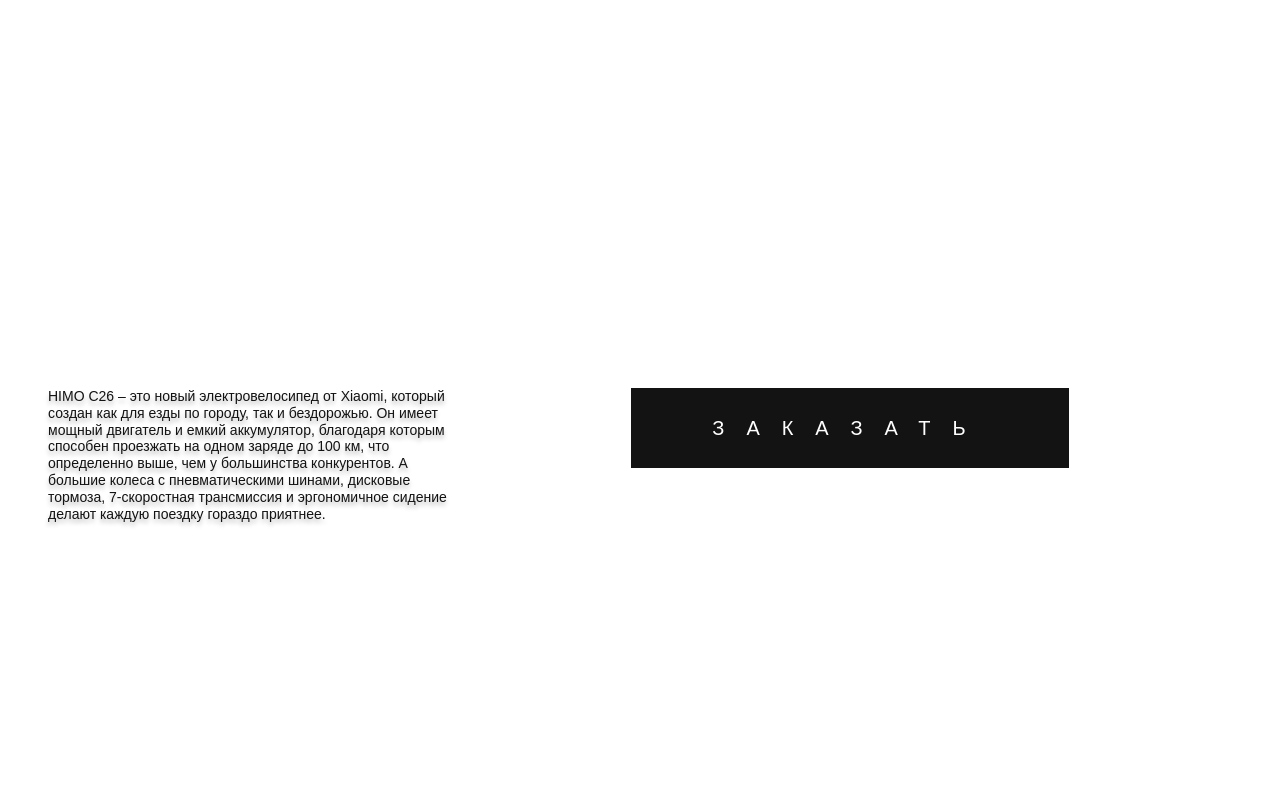
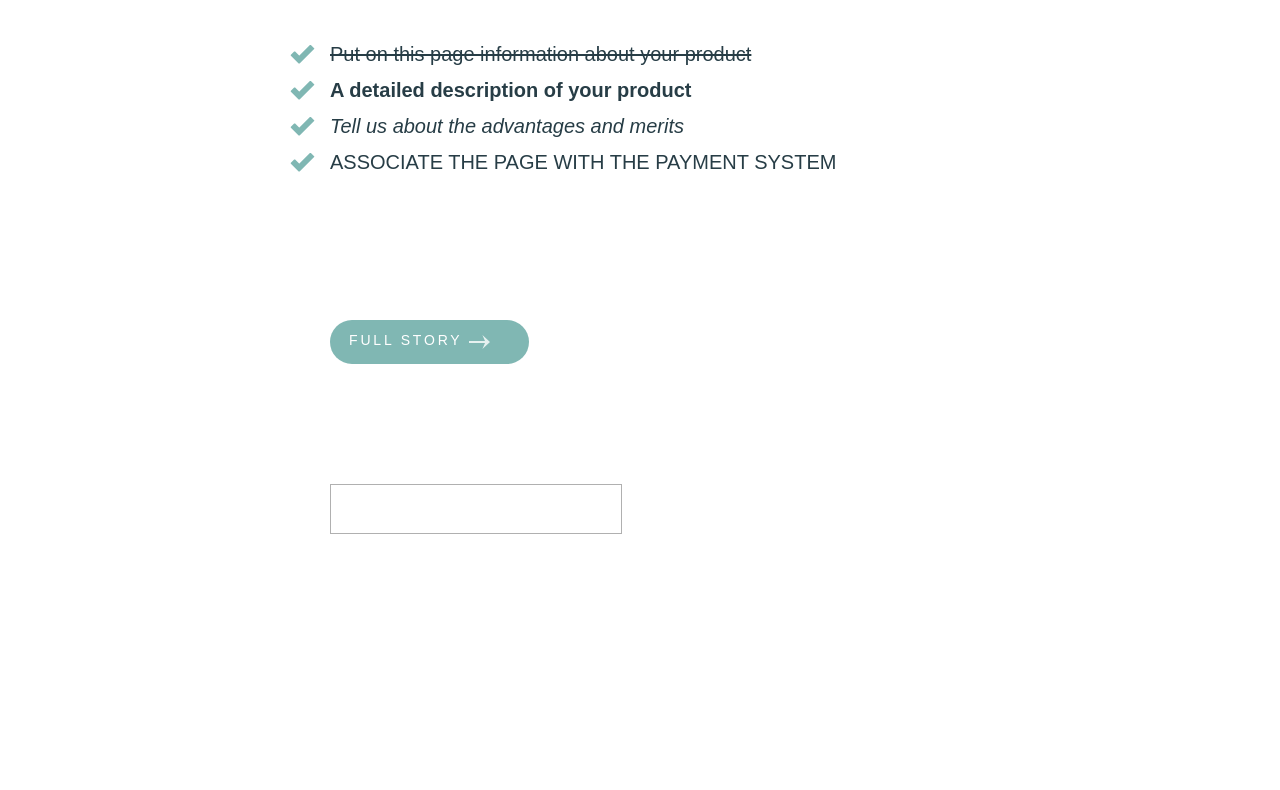
Before and after one commit to dacenkoa/mylessons, a plain HTML site: page index.html in a window 1280 px wide. Shown: the part 124-914 px from the top of the page. Before the commit the page ends 808 px from the top, so only its background shows below. Drawn offline with Linux system fonts and the light colour scheme.

Commit message:
home work #6

```diff
--- /dev/null
+++ b/css/kllas.css
@@ -0,0 +1,184 @@
+
+*{
+	padding: 0;
+	margin: 0;
+	border: 0;
+}
+*,*:before,*:after{
+	-moz-box-sizing: border-box;
+	-webkit-box-sizing: border-box;
+	box-sizing: border-box;
+}
+:focus,:active{outline: none;}
+a:focus,a:active{outline: none;}
+nav,footer,header,aside{display: block;}
+html,body{
+	height: 100%;
+	width: 100%;
+	font-size: 100%;
+	line-height: 1;
+	font-size: 14px;
+	-ms-text-size-adjust: 100%;
+	-moz-text-size-adjust: 100%;
+	-webkit-text-size-adjust: 100%;
+}
+input,button,textarea{font-family:inherit;}
+input::-ms-clear{display: none;}
+button{cursor: pointer;}
+button::-moz-focus-inner {padding:0;border:0;}
+a, a:visited{text-decoration: none;}
+a:hover{text-decoration: none;}
+ul li{list-style: none;}
+img{vertical-align: top;}
+h1,h2,h3,h4,h5,h6{font-size:inherit;font-weight: 400;}
+
+.container {
+    /* background-color: #b79b80; */
+    margin: 160px 0 0 290px;
+}
+.text_1 {
+
+}
+.text_1 span{
+    /* background-color: blueviolet; */
+
+}
+
+ul li{
+    background: url('../img/check_img.png') left no-repeat;
+    /* margin: 5px 0px 0px 0px; */
+    padding: 0px 0px 0px 40px;
+}
+
+.text_1 li:nth-child(1){
+    color: #273d46;
+    font-family: Arial, Helvetica, sans-serif;
+    font-size: 20px;
+    line-height: 36px;
+    text-align: left;
+    text-decoration: line-through;
+    }
+.text_1 li:nth-child(2){
+    color: #273d46;
+    font-family: Arial, Helvetica, sans-serif;
+    font-size: 20px;
+    font-weight: bold;
+    line-height: 36px;
+    text-align: left;
+    }
+.text_1 li:nth-child(3){
+    color: #273d46;
+    font-family: Arial, Helvetica, sans-serif;
+    font-size: 20px;
+    font-style: italic;
+    line-height: 36px;
+    text-align: left;
+    }
+.text_1 li:nth-child(4){
+    color: #273d46;
+    font-family: Arial, Helvetica, sans-serif;
+    font-size: 20px;;
+    line-height: 36px;
+    text-align: left;
+    text-transform: uppercase;
+    }
+
+
+
+
+.text_1 li:nth-child(1):hover{
+    color: #273d46;
+    font-family:Arial, Helvetica, sans-serif;
+    font-size: 20px;
+    line-height: 36px;
+    text-align: left;
+    text-decoration: none;
+}
+/* .text_1 li:nth-child(2):hover{
+    color:#273d46;
+    font-family: Arial, Helvetica, sans-serif;
+    font-size: 20px;
+    line-height: 36px;
+    text-align: left;
+} */
+.text_1 li:nth-child(2):hover{
+    font-family: Arial, Helvetica, sans-serif;
+    font-size: 20px;
+    line-height: 36px;
+    text-align: left;
+    color:#d55a5a;
+    background: url('../img/check_red.png') left no-repeat;
+    font-weight: 400;
+
+
+
+}
+.text_1 li:nth-child(3):hover{
+    color: #273d46;
+    font-family: Arial, Helvetica, sans-serif;
+    font-size: 20px;
+    line-height: 36px;
+    text-align: left;
+    font-style: normal;
+}
+.text_1 li:nth-child(4):hover{
+    color: #273d46;
+    font-family: Arial, Helvetica, sans-serif;
+    font-size: 20px;
+    line-height: 36px;
+    text-align: left;
+    text-transform: none;
+}
+
+
+
+.boton {
+
+    /* background-image: url('../img/arrov.svg') no-repeat; */
+    display: block;
+    width: 199px;
+    height: 44px;
+    background-color:#80b7b3;
+    font-size: 14px;
+    color: #ffffff;
+    text-transform: uppercase;
+    margin:0 0 30px 0 ;
+    font-family: Arial, Helvetica, sans-serif;
+    line-height: 40px;
+    text-align: center;
+    letter-spacing: 2.8px;
+    border-radius: 25px;
+    margin: 140px 0 0 40px;
+}
+
+.boton span{
+    color: #ffffff;
+    padding: auto 25px;
+}
+.img__arrov {
+    padding: 15px 20px 0 0;
+}
+
+.boton:hover{
+    box-shadow: 0 6px 40px rgba(128, 183, 179, 0.54);
+    background-color: #3a5856;
+}
+.boton:active{
+    background-color: #818181;
+}
+.textinput {
+    width: 292px;
+    height: 50px;
+    font-size: 18px;
+    border: 1px solid #b0b0b0;
+    margin:120px 0px 0px 40px;
+    padding: 0px 15px;
+    }
+.textinput:focus{
+    width: 292px;
+    height: 50px;
+    box-shadow: 0 0 20px rgba(127, 190, 213, 0.93);
+}
+.textinput:active{
+    border: 1px solid #7fbed5;
+}
--- a/css/velos.css
+++ /dev/null
@@ -1,86 +0,0 @@
-Обнуление
-*{
-	padding: 0;
-	margin: 0;
-	border: 0;
-}
-*,*:before,*:after{
-	-moz-box-sizing: border-box;
-	-webkit-box-sizing: border-box;
-	box-sizing: border-box;
-}
-:focus,:active{outline: none;}
-a:focus,a:active{outline: none;}
-nav,footer,header,aside{display: block;}
-html,body{
-	height: 100%;
-	width: 100%;
-	font-size: 100%;
-	line-height: 1;
-	font-size: 14px;
-	-ms-text-size-adjust: 100%;
-	-moz-text-size-adjust: 100%;
-	-webkit-text-size-adjust: 100%;
-}
-input,button,textarea{font-family:inherit;}
-input::-ms-clear{display: none;}
-button{cursor: pointer;}
-button::-moz-focus-inner {padding:0;border:0;}
-a, a:visited{text-decoration: none;}
-a:hover{text-decoration: none;}
-ul li{list-style: none;}
-img{vertical-align: top;}
-h1,h2,h3,h4,h5,h6{font-size:inherit;font-weight: 400;}
-
-/* ---------------- */
-body {
-}
-
-.wrapper {
-}
-.box-content {
-    max-width: 1200px;
-    margin: 0 auto;
-}
-.topp {
-    background: #c46969;
-    margin-bottom: 404px;
-
-}
-.topp__img {
-    display: flex;
-    justify-content: space-between;
-}
-.topp__img-logo {
-}
-.topp__img-black {
-    padding: 0 70px 0 0;
-}
-.first {
-    display: flex;
-    justify-content: space-between;
-}
-.first__text {
-    width: 404px;
-    font-family:Arial, Helvetica, sans-serif;
-    font-style: normal;
-    font-weight: 400;
-    font-size: 14px;
-    line-height: 120%;
-    color: #131313;
-    text-shadow: 0px 4px 4px rgba(0, 0, 0, 0.25);
-}
-.first__button {
-    background: #131313;
-    font-family: Arial, Helvetica, sans-serif;
-    font-style: normal;
-    font-weight: 400;
-    font-size: 20px;
-    line-height: 24px;
-    letter-spacing: 1.1em;
-    text-transform: uppercase;
-    color: #FFFFFF;
-    padding: 28px 81px;
-    height: 80px;
-    margin: 0 auto;
-}
--- a/index.html
+++ b/index.html
@@ -4,25 +4,31 @@
     <meta charset="UTF-8">
     <meta http-equiv="X-UA-Compatible" content="IE=edge">
     <meta name="viewport" content="width=device-width, initial-scale=1.0">
-    <title> velosyped </title>
-    <link rel="stylesheet" href="css/velos.css">
+    <title> wdokllas </title>
+    <link rel="stylesheet" href="css/kllas.css">
 </head>
 <body>
-    <div class="wrapper">
+    <div class="container">
+        <div class="text_1">
+            <ul class="check" >
+                <li><span>Put on this page information about your product</span></li>
+                <li><span>A detailed description of your product</span></li>
+                <li><span>Tell us about the advantages and merits</span></li>
+                <li><span>Associate the page with the payment system</span></li>
+            </ul>
+        </div>
 
-        <div class="box-content">
-            <div class="topp">
-                <div class="topp__img">
-                    <img class="topp__img-logo" src="img/logo-img.jpg" alt="">
-                    <img class="topp__img-black" src="img/bleck.jpg" alt="black">
-                </div>
-            </div>
-            <div class="first">
-                <div class="first__text">
-                    HIMO C26 – это новый электровелосипед от Xiaomi, который создан как для езды по городу, так и бездорожью. Он имеет мощный двигатель и емкий аккумулятор, благодаря которым способен проезжать на одном заряде до 100 км, что определенно выше, чем у большинства конкурентов. А большие колеса с пневматическими шинами, дисковые тормоза, 7-скоростная трансмиссия и эргономичное сидение делают каждую поездку гораздо приятнее.
-                </div>
-                <a class="first__button" href="#">ЗАКАЗАТЬ</a>
-            </div>
+        <div class="boton">
+            <a class="link" href="#">
+                <span>Full Story</span>
+            </a>
+            <img class="img__arrov" src="img/arrov.svg" alt="arrov"/>
+        </div>
+        <div>
+            <form action="#">
+                <input type="text" class="textinput"/>
+                <button class="textbutton" type="submit"> </button>
+            </form>
         </div>
     </div>
 </body>
```
Also changed, not shown: img/arrov.svg (added), img/bicykle-img.jpg (deleted), img/bleck.jpg (deleted), img/check_img.png (added), img/check_red.png (added), img/logo-img.jpg (deleted).
